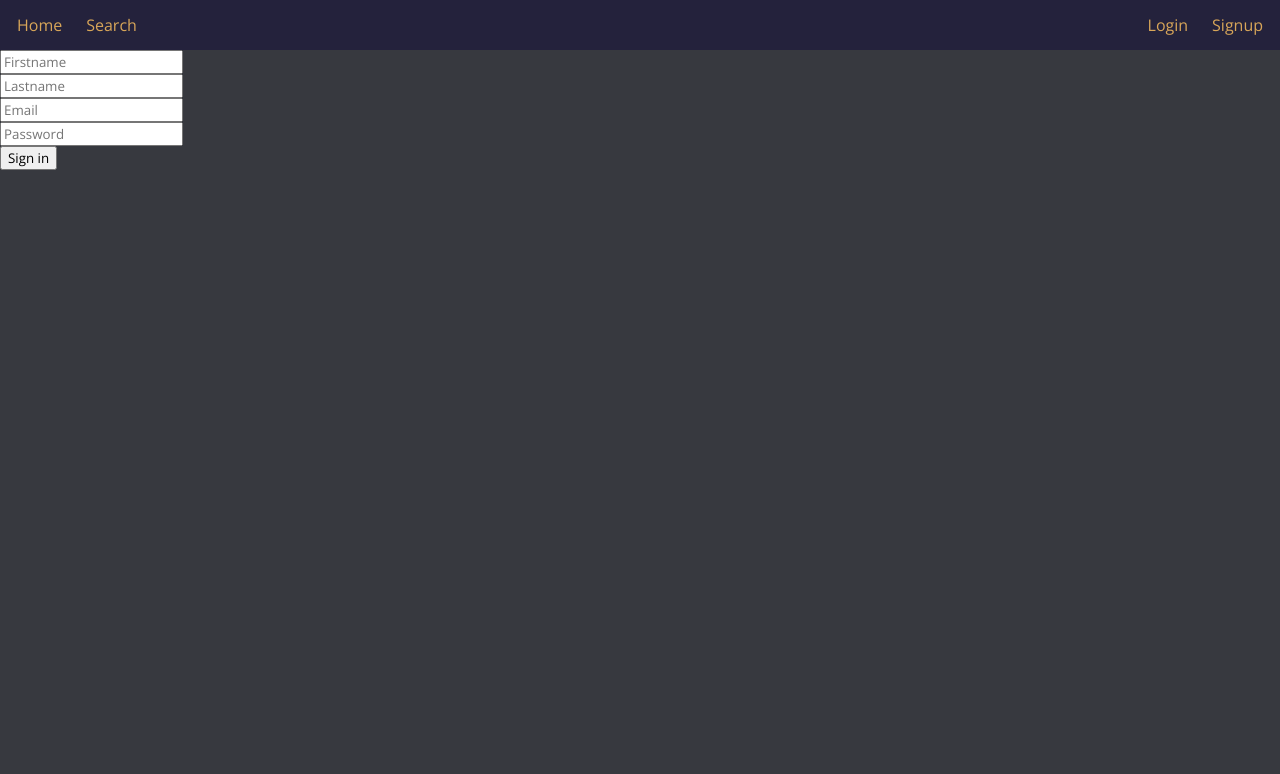
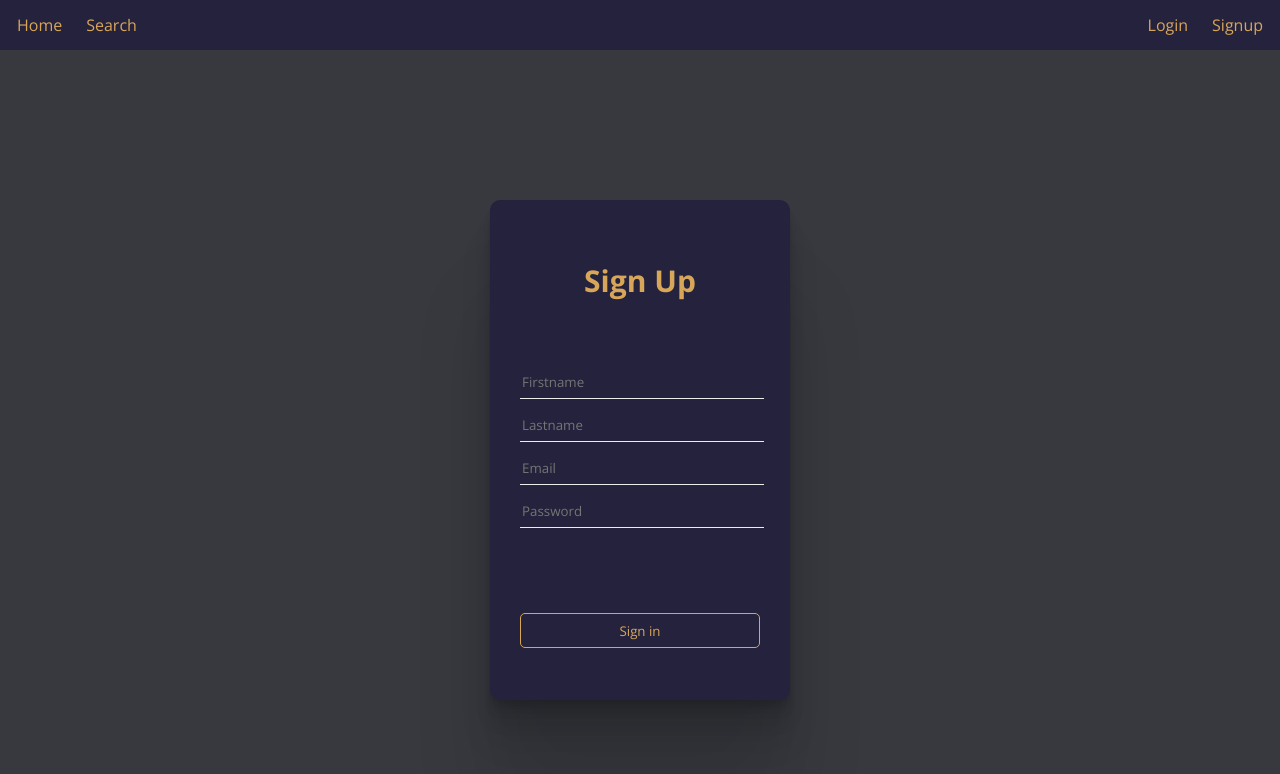
Before and after one commit to krzysiek199720/codeclassfront, a Vue app: page /signup in a window 1280 px wide. Shown: the top 774 px of the page. Built offline with nearby package versions, Linux system fonts and the light colour scheme.

Commit message:
signup css

```diff
--- a/src/App.vue
+++ b/src/App.vue
@@ -64,6 +64,12 @@ body {
   background-color: $primary-color;
 }
 
+button{
+  border: 1px solid red;
+  background-color: transparent;
+  border-radius: 5px;
+}
+
 #app{
   width: 100%;
   #nav{
--- a/src/views/auth/access/Login.vue
+++ b/src/views/auth/access/Login.vue
@@ -90,9 +90,7 @@ export default {
   button{
     margin-top: 80px;
     color: $highlight-color;
-    border: 1px solid $highlight-color;
-    background-color: transparent;
-    border-radius: 5px;
+    border-color: $highlight-color;
     width:80%;
     height: 35px;
   }
--- a/src/views/auth/user/Signup.vue
+++ b/src/views/auth/user/Signup.vue
@@ -1,6 +1,7 @@
 <template>
   <div id="signup">
     <div class="form-div">
+      <div class="title">Sign Up</div>
       <form>
         <div class="input-div">
           <label for="firstname"></label>
@@ -66,6 +67,76 @@ export default {
 }
 </script>
 
-<style scoped>
+<style scoped lang="scss">
 
+@import 'src/assets/css/variables.scss';
+
+#signup{
+  display: flex;
+  justify-content: center;
+  margin-top: 200px;
+  .form-div{
+    display: flex;
+    flex-direction: column;
+    background-color: $header-bg-color;
+    border-radius: 10px;
+    height: 500px;
+    width: 300px;
+
+    box-shadow:
+      0 2.8px 2.2px rgba(0, 0, 0, 0.034),
+      0 6.7px 5.3px rgba(0, 0, 0, 0.048),
+      0 12.5px 10px rgba(0, 0, 0, 0.06),
+      0 22.3px 17.9px rgba(0, 0, 0, 0.072),
+      0 41.8px 33.4px rgba(0, 0, 0, 0.086),
+      0 100px 80px rgba(0, 0, 0, 0.12)
+
+  }
+  form{
+    display: flex;
+    flex-direction: column;
+    align-items: center;
+  }
+
+  form>div{
+    margin: 5px 0;
+  }
+
+  button{
+    margin-top: 80px;
+    color: $highlight-color;
+    border-color: $highlight-color;
+    width:80%;
+    height: 35px;
+  }
+  button:hover{
+    color: $header-bg-color;
+    background-color: $highlight-color;
+  }
+  .input-div{
+    width: 80%;
+  }
+  input{
+    width: 100%;
+    height: 30px;
+    color: $input-color;
+    border: 0;
+    border-bottom: 1px solid $input-color;
+    background-color: transparent;
+    margin: 0 auto;
+  }
+
+  input:focus, input:active, input:hover{
+    border: 0;
+    border-bottom: 1px solid $highlight-color;
+    outline: 0;
+  }
+
+  .title{
+    font-weight: 700;
+    font-size: 30px;
+    margin: 20% auto 20% auto;
+    color: $highlight-color;
+  }
+}
 </style>
```
